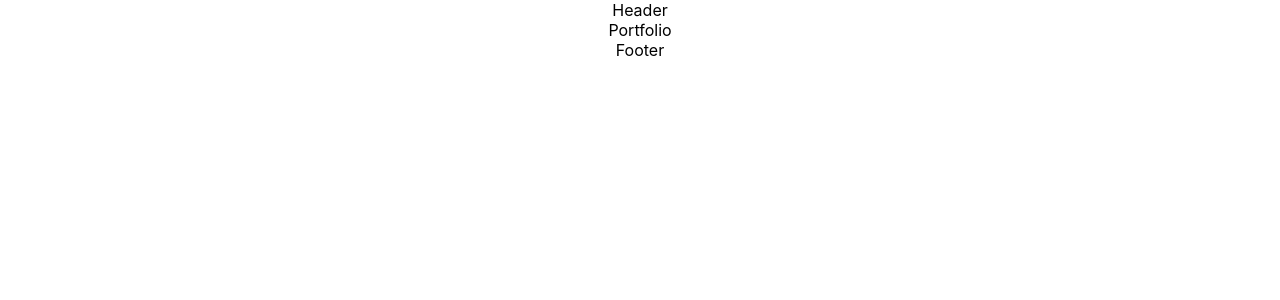
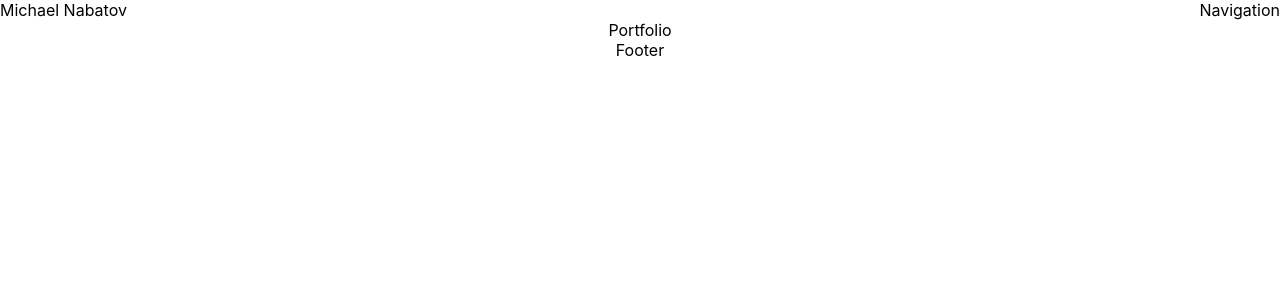
Before and after one commit to mikeyboxx/my-portfolio, a React (Create React App) app: page / in a window 1280 px wide. Shown: the top 300 px of the page. Built offline with nearby package versions, Linux system fonts and the light colour scheme.

Commit message:
Added Navigation component to Header.js

```diff
--- a/src/components/Header.js
+++ b/src/components/Header.js
@@ -1,8 +1,20 @@
 import React from 'react'
+import Navigation from './Navigation'
 
+const style = {
+  header: {
+    display: 'flex',
+    justifyContent: 'space-between'
+  }
+}
 const Header = () => {
   return (
-    <div>Header</div>
+    <div style={style.header}>
+      <div>
+        Michael Nabatov
+      </div>
+      <Navigation />
+    </div>
   )
 }
 
--- a/src/components/Navigation.js
+++ b/src/components/Navigation.js
@@ -0,0 +1,9 @@
+import React from 'react'
+
+const Navigation = () => {
+  return (
+    <div>Navigation</div>
+  )
+}
+
+export default Navigation
```
